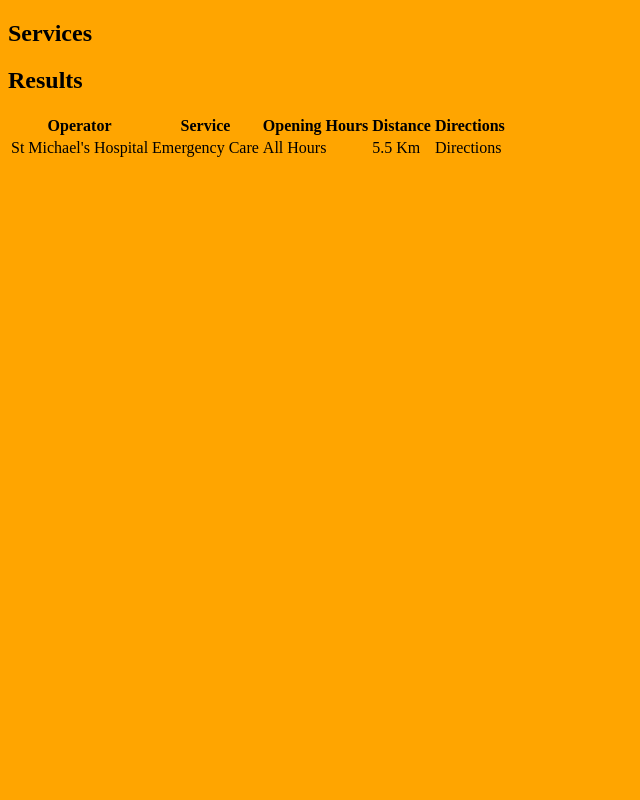
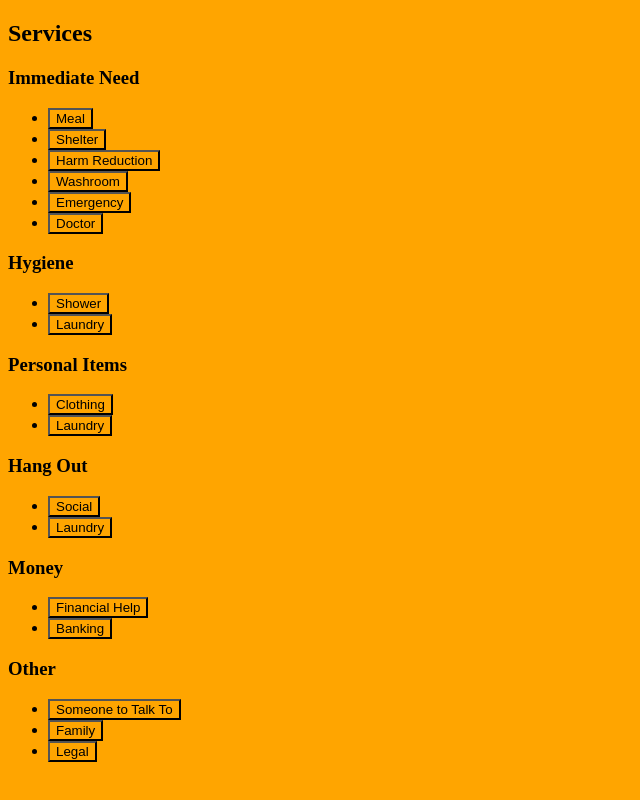
Before and after one commit to lukepetrolekas/hsf, a Python web app: template templates/home.html in a window 1280 px wide. Shown: the whole page, without its empty margins (0-640 px from the left). Run offline with Jinja, Linux system fonts and the light colour scheme; the template is opened without the code that fills it, so the values that code supplies are empty.

Commit message:
update homepage to useful subcats

```diff
--- a/hsf/main.py
+++ b/hsf/main.py
@@ -1,5 +1,5 @@
 from sanic import Sanic
-from sanic.response import Request
+from sanic.response import Request, HTTPResponse
 from tortoise.contrib.sanic import register_tortoise
 import os
 
@@ -16,7 +16,7 @@ register_tortoise(
 @app.get("/")
 @app.ext.template("home.html")
 async def handler(request: Request):
-    return {"services": ["Food", "Sleep", "Doctor", "Clothes", "Shower", "Washroom", "Laundry", "Someone to Talk To"]}
+    return {}
 
 if __name__ == '__main__':
     app.run()
--- a/templates/home.html
+++ b/templates/home.html
@@ -7,50 +7,46 @@ Homeless Services Finder - Toronto
 
 {% block content %}
 <h2>Services</h2>
+<h3>Immediate Need</h3>
 <ul>
-    {% for item in services %}
-    <li><button>{{ item }}</button></li>
-    {% endfor %}
+    <li><button>Meal</button></li>
+    <li><button>Shelter</button></li>
+    <li><button>Harm Reduction</button></li>
+    <li><button>Washroom</button></li>
+    <li><button>Emergency</button></li>
+    <li><button>Doctor</button></li>
 </ul>
 
-<h2>Results</h2>
-<table>
-    <thead>
-        <th>
-            Operator
-        </th>
-        <th>
-            Service
-        </th>
-        <th>
-            Opening Hours
-        </th>
-        <th>
-            Distance
-        </th>
-        <th>
-            Directions
-        </th>
-    </thead>
-    <tbody>
-    <tr>
-        <td>
-            St Michael's Hospital
-        </td>
-        <td>
-            Emergency Care
-        </td>
-        <td>
-            All Hours
-        </td>
-        <td>
-            5.5 Km
-        </td>
-        <td>
-            <a>Directions</a>
-        </td>
-    </tr>
-    </tbody>
-</table>
+<!-- Non-Urgent Needs -->
+<h3>Hygiene</h3>
+<ul>
+    <li><button>Shower</button></li>
+    <li><button>Laundry</button></li>
+</ul>
+
+<h3>Personal Items</h3>
+<ul>
+    <li><button>Clothing</button></li>
+    <li><button>Laundry</button></li>
+</ul>
+
+<h3>Hang Out</h3>
+<ul>
+    <li><button>Social</button></li>
+    <li><button>Laundry</button></li>
+</ul>
+
+<h3>Money</h3>
+<ul>
+    <li><button>Financial Help</button></li>
+    <li><button>Banking</button></li>
+</ul>
+
+<h3>Other</h3>
+<ul>
+    <li><button>Someone to Talk To</button></li>
+    <li><button>Family</button></li>
+    <li><button>Legal</button></li>
+</ul>
 
 {% endblock %}
```
Also changed, not shown: templates/results.html (added, +43 -0 lines).
